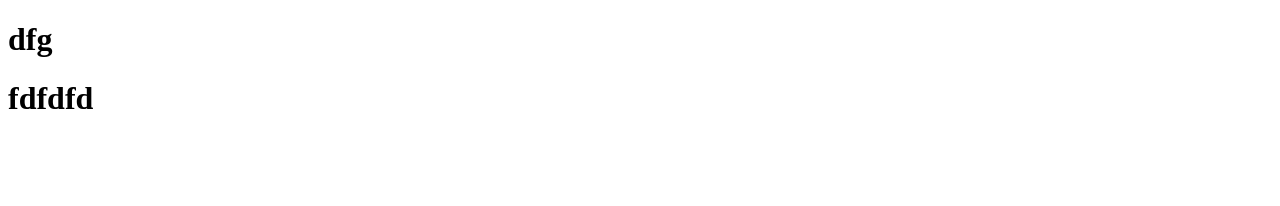
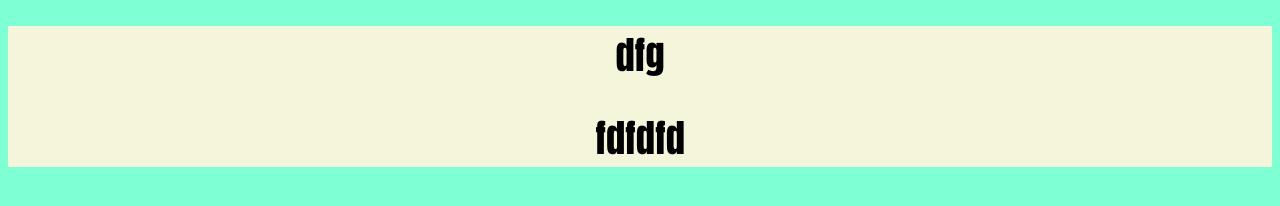
Before and after one commit to annielarcher/front_ed_aula_git, a plain HTML site: page index.html in a window 1280 px wide. Drawn offline with Linux system fonts and the light colour scheme.

Commit message:
Estilo adicionado

```diff
--- a/index.html
+++ b/index.html
@@ -3,10 +3,13 @@
 <head>
     <meta charset="UTF-8">
     <meta name="viewport" content="width=device-width, initial-scale=1.0">
+    <link rel="stylesheet" href="styles.css">
     <title>AULA 8</title>
 </head>
 <body>
+    <div>
     <h1>dfg</h1>
     <h1>fdfdfd</h1>
+    </div>
 </body>
 </html>
--- a/styles.css
+++ b/styles.css
@@ -0,0 +1,11 @@
+body {
+    text-align: center;
+    font-size: larger;
+    font-family: Impact, Haettenschweiler, 'Arial Narrow Bold', sans-serif;
+    background-color: aquamarine;
+}
+
+div {
+    background-color: beige;
+    margin: auto;
+}
```
